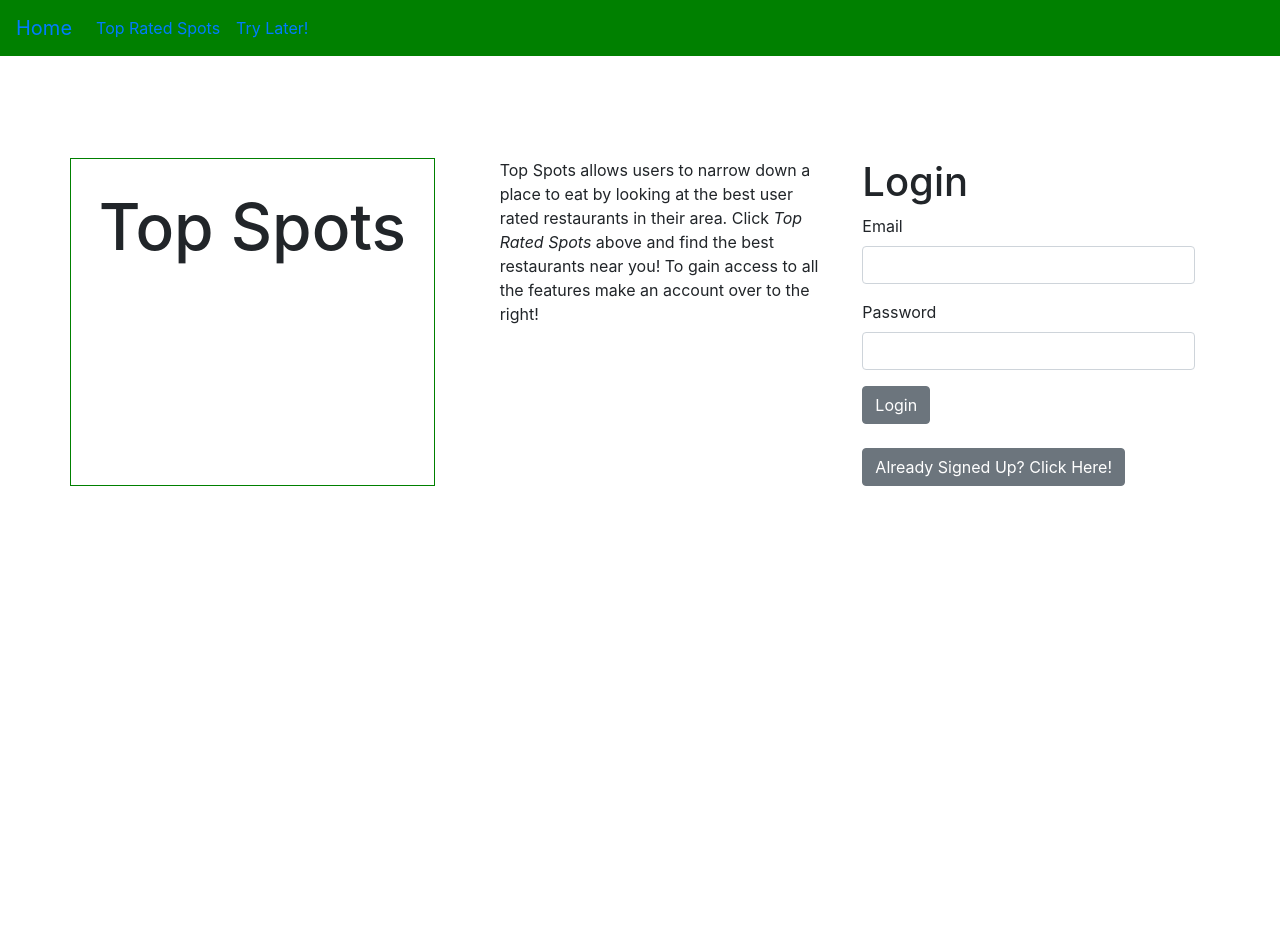
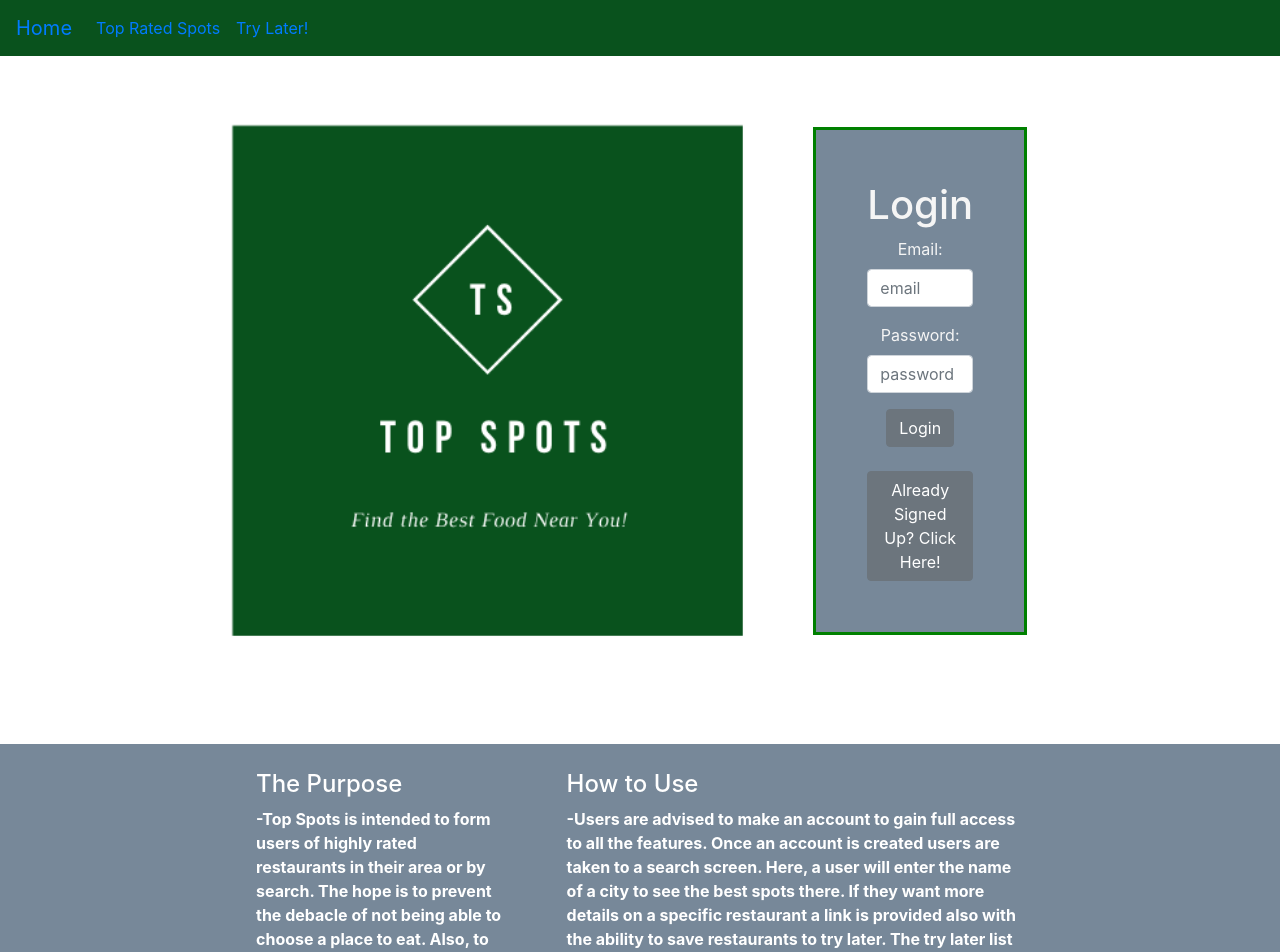
Before and after one commit to afrankowork/TopSpotClient, a React (Create React App) app: page / in a window 1280 px wide. Shown: the top 952 px of the page. Before the commit the page ends 800 px from the top, so only its background shows below. Built offline with nearby package versions, Linux system fonts and the light colour scheme.

Commit message:
styling components

```diff
--- a/src/App.css
+++ b/src/App.css
@@ -1,26 +1,121 @@
 /* ? Landing Page Styling */
 
-.divContainer {
-  background-color: lightslategray;
-}
-
 #navbarStyle {
-  background-color: green;
+  background-color: #09521d;
   color: white;
 }
 
-.authContainer {
-  padding-top: 8%;
-  font-size: 1em;
+#landContainer {
+  display: flex;
+  flex-direction: row;
+
+  justify-content: center;
+  align-items: center;
+}
+
+#landHeader {
+  padding-left: 13%;
 }
 
 #headerIntro {
-  font-size: 4em;
+  font-size: 5em;
 }
 
-#colOne {
-  border: 1px solid green;
+#landForm {
+  border: 3px solid green;
+  margin-right: 20%;
+  padding: 4%;
+  color: whitesmoke;
+  background-color: lightslategray;
+  align-items: center;
   text-align: center;
-  padding-top: 30px;
-  margin-right: 50px;
 }
+
+#landFooter {
+  margin-top: 3%;
+  background-color: lightslategray;
+  color: white;
+  font-weight: bold;
+  padding-bottom: 5%;
+  display: flex;
+  flex-direction: row;
+
+  padding-top: 2%;
+  padding-left: 20%;
+  padding-right: 20%;
+}
+
+#firstPar {
+  margin-right: 4%;
+}
+#secondPar {
+  margin-left: 4%;
+}
+
+#landIntro {
+  padding-top: 5%;
+  font-size: 2em;
+}
+
+/* ? Rest Search */
+
+#searchDiv {
+  padding-top: 3%;
+}
+
+#searchForm {
+  text-align: center;
+  padding-left: 30%;
+  padding-right: 30%;
+}
+
+#searchHeader {
+  padding-left: 3%;
+}
+
+#searchRow {
+  padding-bottom: 5%;
+}
+
+#restCol {
+  background-color: lightslategray;
+  color: whitesmoke;
+  font-weight: bold;
+  border: 2px solid #09521d;
+  border-radius: 2%;
+  padding-top: 20px;
+  padding-left: 20px;
+  padding-right: 20px;
+  padding-bottom: 20px;
+}
+
+#restCol:hover {
+  -webkit-box-shadow: 0px 2px 5px 5px rgba(0, 0, 0, 0.35);
+  -moz-box-shadow: 0px 2px 5px 5px rgba(0, 0, 0, 0.35);
+  box-shadow: 0px 2px 5px 5px rgba(0, 0, 0, 0.35);
+}
+
+/* ? Detail Page */
+
+#detailContainer {
+  padding-top: 3%;
+}
+
+#detailHeader {
+  text-align: center;
+  padding-bottom: 3%;
+}
+
+#detailTextContainer {
+  background-color: lightslategray;
+  padding: 3%;
+  color: whitesmoke;
+  border: 2px solid #09521d;
+  border-radius: 2%;
+  font-weight: bold;
+}
+
+#commentContainer {
+  border: 3px solid lightslategray;
+  padding-left: 2%;
+}
--- a/src/auth/Auth.tsx
+++ b/src/auth/Auth.tsx
@@ -3,6 +3,7 @@ import React from 'react';
 import {Container, Row, Col, Button} from 'reactstrap';
 import Signup from './Signup';
 import Login from './Login';
+import logo from '../assets/logo.png'
 
 
 type LoginState = {
@@ -34,25 +35,34 @@ class Auth extends React.Component<AcceptedProps,LoginState> {
 
 render(){
     return(
+        <>
+        <div id='landContainer'>
+            <div id='landHeader'>
 
-            <Container className='authContainer'>
-            <Row>
-                <Col id='colOne'>
-                <h1 id="headerIntro">Top Spots</h1>
+                <img id='landImg' height='650px' width='650px' src={logo} alt=""/>
+            </div>
 
-                </Col>
-                <Col id='colTwo'>
-                    <p id='introText'>
-                        Top Spots allows users to narrow down a place to eat by looking at the best user rated restaurants in their area.
-                        Click <i>Top Rated Spots</i> above and find the best restaurants near you! To gain access to all the features make an account over to the right!
+            <div id='landForm'>
+                {this.state.isLogin ? <Login updateToken={this.props.updateToken} toggleLogin={this.toggleLogin}/> : <Signup updateToken={this.props.updateToken} toggleLogin={this.toggleLogin}/>}
+            </div>
+        </div>
+        <footer id='sticky-footer'>
+            <div id='landFooter'>
+                <div id='firstPar'>
+                    <h4>The Purpose</h4>
+                    <p>-Top Spots is intended to form users of highly rated restaurants in their area or by search.
+                        The hope is to prevent the debacle of not being able to choose a place to eat. Also, to help
+                        travelers in a new city to find a great place fast!
                     </p>
-                </Col>
-                <Col  id='colThree'>
-                    {this.state.isLogin ? <Login updateToken={this.props.updateToken} toggleLogin={this.toggleLogin}/> : <Signup updateToken={this.props.updateToken} toggleLogin={this.toggleLogin}/>}
-                </Col>
-            </Row>
-            </Container>
+                </div>
+                <div id='secondPar'>
+                    <h4>How to Use</h4>
+                    <p>-Users are advised to make an account to gain full access to all the features. Once an account is created users are taken to a search screen. Here, a user will enter the name of a city to see the best spots there. If they want more details on a specific restaurant a link is provided also with the ability to save restaurants to try later. The try later list can also be used to help plan out which restaurants to hit while on vacation</p>
+                </div>
 
+            </div>
+        </footer>
+        </>
     )
 }
 
--- a/src/auth/Login.tsx
+++ b/src/auth/Login.tsx
@@ -75,12 +75,12 @@ class Login extends React.Component<AcceptedProps, UserState>{
             <h1>Login</h1>
             <Form onSubmit={this.handleSubmit}>
                 <FormGroup>
-                    <Label htmlFor="email">Email</Label>
-                    <Input onChange={(e) => this.setState({email: e.target.value})} name='email' value={this.state.email} />
+                    <Label htmlFor="email">Email: </Label>
+                    <Input placeholder='email' onChange={(e) => this.setState({email: e.target.value})} name='email' value={this.state.email} />
                 </FormGroup>
                 <FormGroup>
-                    <Label htmlFor="password">Password</Label>
-                    <Input onChange={(e) => this.setState({password: e.target.value})} name='password' value={this.state.password} type='password'/>
+                    <Label htmlFor="password">Password: </Label>
+                    <Input placeholder='password' onChange={(e) => this.setState({password: e.target.value})} name='password' value={this.state.password} type='password'/>
                 </FormGroup>
                 <Button type='submit'>Login</Button>
             </Form>
--- a/src/components/RestDetail.tsx
+++ b/src/components/RestDetail.tsx
@@ -146,7 +146,8 @@ class RestDetail extends React.Component<AcceptedProps, DetailState>{
         return this.state.comments.map((info: any) => {
             return(
                 <>
-            <p>{info.username}: {info.comment}</p>
+            <p>Username: {info.username} </p>
+            <p>Comment: {info.comment}</p>
             <p>Star Rating: {info.starRating}</p>
             <EditComment id={info.id} comment={info.comment} token={localStorage.getItem('token')} locationDetails={this.locationDetails}/>
             </>
@@ -165,34 +166,37 @@ class RestDetail extends React.Component<AcceptedProps, DetailState>{
 
 
     render(){
-
+        console.log(this.state.data)
         return(
-            <div>
-                <h1>{this.state.data.name}</h1>
+            <div id='detailContainer'>
+                <h1 id='detailHeader'>{this.state.data.name}</h1>
                 <Container>
            <Row>
                <Col sm="6">
                    <img src={food} alt="" height="250px" width="250px"/>
                </Col>
-               <Col sm="6">
+               <Col id='detailTextContainer' sm="6">
                     <p>Type: {this.state.data.cuisines}</p>
                     <p>Hours: {this.state.data.timings}</p>
                     <p>Phone: {this.state.data.phone_numbers}</p>
                     <p>Date Night Cost: ${this.state.data.average_cost_for_two}</p>
+                    <p><a href={this.state.data.menu_url}>View Menu</a></p>
                     <Button onClick={this.sendRest}>Try Later</Button>
                </Col>
            </Row>
            <Col>
            <h3>Comments</h3>
+           <h5>Click + to Add</h5>
            <Button onClick={this.toggle}><FontAwesomeIcon icon={faPlusSquare} size="3x" /></Button>
            {this.state.show ? <Form>
                     <FormGroup>
                         <Label htmlFor="name">Add a Comment!</Label>
-                        <Input onChange={(e) => this.setState({comm: e.target.value})} id="name" value={this.state.comm}/>
+                        <Input placeholder='eg: Food was Amazing, Our Server was fantastic'onChange={(e) => this.setState({comm: e.target.value})} id="name" value={this.state.comm}/>
 
                         <br/>
                         <Label htmlFor="rating">Leave a Star Rating 0-5</Label>
                         <Input type="number" max="5" min="0" onChange={(e) => this.setState({rating: e.target.value})}></Input>
+                        <br/>
                         <Button onClick={this.submitComm}>Submit Comment!</Button>
                     </FormGroup>
                 </Form> : <div></div>}
@@ -200,7 +204,7 @@ class RestDetail extends React.Component<AcceptedProps, DetailState>{
                 <br/>
                 <Button onClick={this.toggleTwo}>
                     {this.state.showComm ? <p>Hide Comments</p> : <p>Show Comments</p>}</Button>
-                <div>
+                <div id='commentContainer'>
                 {this.state.showComm ? <div>{this.commentMapper()}</div>: <></>}
                 </div>
                 </Container>
--- a/src/components/RestSearch.tsx
+++ b/src/components/RestSearch.tsx
@@ -2,6 +2,7 @@ import { ReactComponent } from '*.svg';
 import React from 'react';
 import {Form, FormGroup, Label, Input, Button, Container, Col, Row, Modal} from 'reactstrap';
 import {Link} from 'react-router-dom';
+import placeHolder from '../assets/placeHolder.jpg';
 
 type SearchState = {
     city: string;
@@ -74,20 +75,22 @@ class RestSearch extends React.Component<MyProp, SearchState>{
 
         topMapper(){
             console.log(this.state.bestRest);
-            return this.state.bestRest.map((rest: any) => {
+            return this.state.bestRest.map((rest: any, index: number) => {
                 return(
-                    <Row>
+                    <Row id='searchRow'>
                            <Col xs="6">
-                     <img src={rest.photos_url} alt=""/>
+                     <img height='250px' width='250px' src={placeHolder} alt=""/>
+                     <p>Your Image Here!</p>
                      </Col>
-                     <Col xs="6">
-                     <h4>Name: {rest.name}</h4>
+                     <Col xs="6" id='restCol'>
+                     <h4>{index + 1}. {rest.name}</h4>
+                     <br/>
                     <p>Type of Cuisine: {rest.cuisines}</p>
+                    <p style={{color: '#'+rest.user_rating.rating_color}}>User Rating: {rest.user_rating.aggregate_rating}/5</p>
                     <p>Hours: {rest.timings}</p>
                     <p>Cost for Two: ${rest.average_cost_for_two}</p>
-                    <p>User Rating {rest.user_rating.aggregate_rating}</p>
-                    <p>Id: {rest.R.res_id}</p>
-                    <Link to={`/restsearch/${rest.R.res_id}`}>More Details</Link>
+
+                    <Link to={`/restsearch/${rest.R.res_id}`}>Click Here For More Details</Link>
                     <br/>
                     </Col>
                     <br/>
@@ -104,18 +107,18 @@ class RestSearch extends React.Component<MyProp, SearchState>{
 
     render(){
         return(
-            <div>
-                <Form onSubmit={this.locationSearch}>
+            <div id='searchDiv'>
+                <Form id='searchForm' onSubmit={this.locationSearch}>
                 <FormGroup>
-                    <Label htmlFor="ratingSearch">Enter a City Name and See the Top 10 Restaurants</Label>
-                    <Input onChange={(e) => this.setState({city: e.target.value})} name='city' value={this.state.city} />
+                    <h4>City Search</h4>
+                    <Input placeholder='eg: New York, Chicago, Indianapolis'id='searchInput' onChange={(e) => this.setState({city: e.target.value})} name='city' value={this.state.city} />
                 </FormGroup>
                 <Button type='submit'>Search</Button>
             </Form>
             <br/>
-            <h3>Best Rated Restaurants in Your City</h3>
+            <h3 id='searchHeader'>Best Rated Restaurants in Your City:</h3>
             <br/>
-            <Container>
+            <Container id='searchContainer'>
                 {this.topMapper()}
             </Container>
             </div>
```
Also changed, not shown: src/assets/logo.png (added), src/assets/placeHolder.jpg (added).
